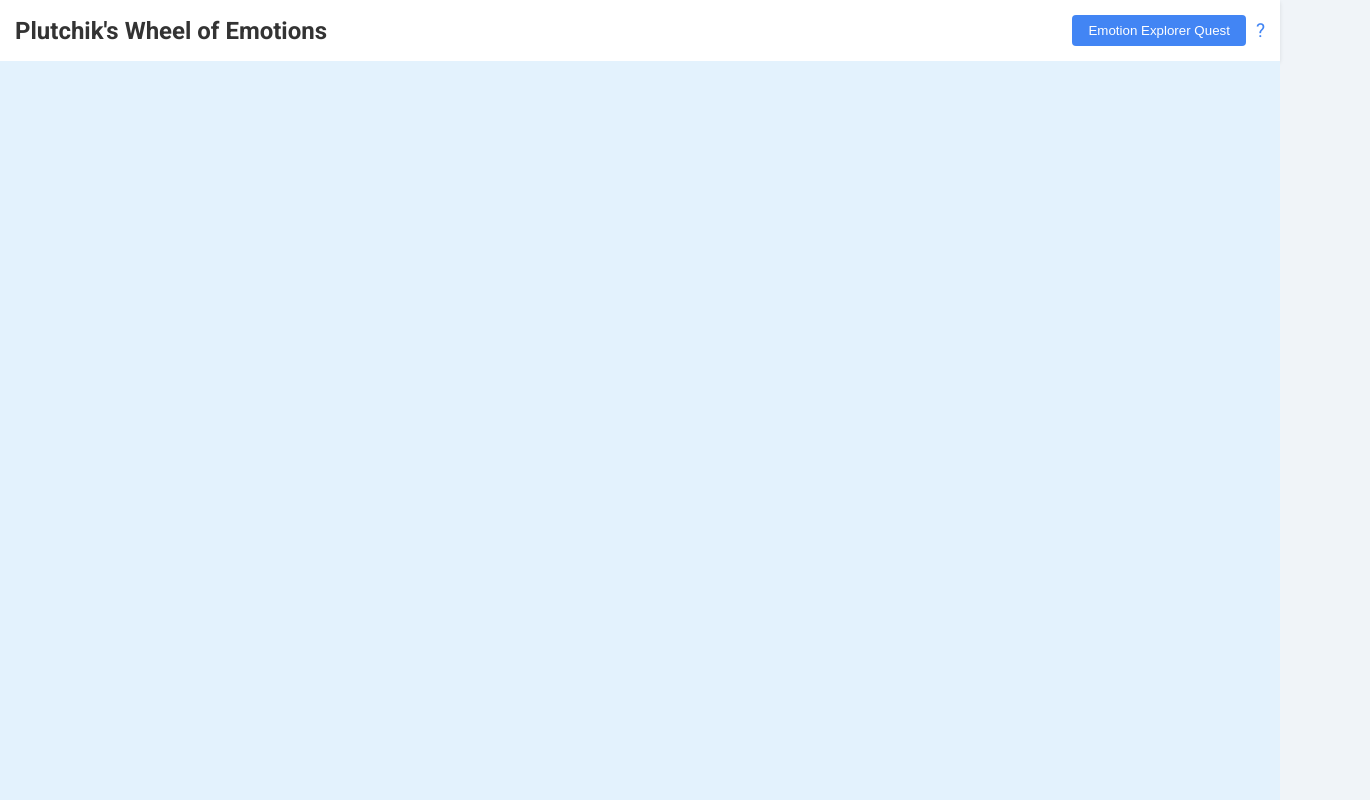
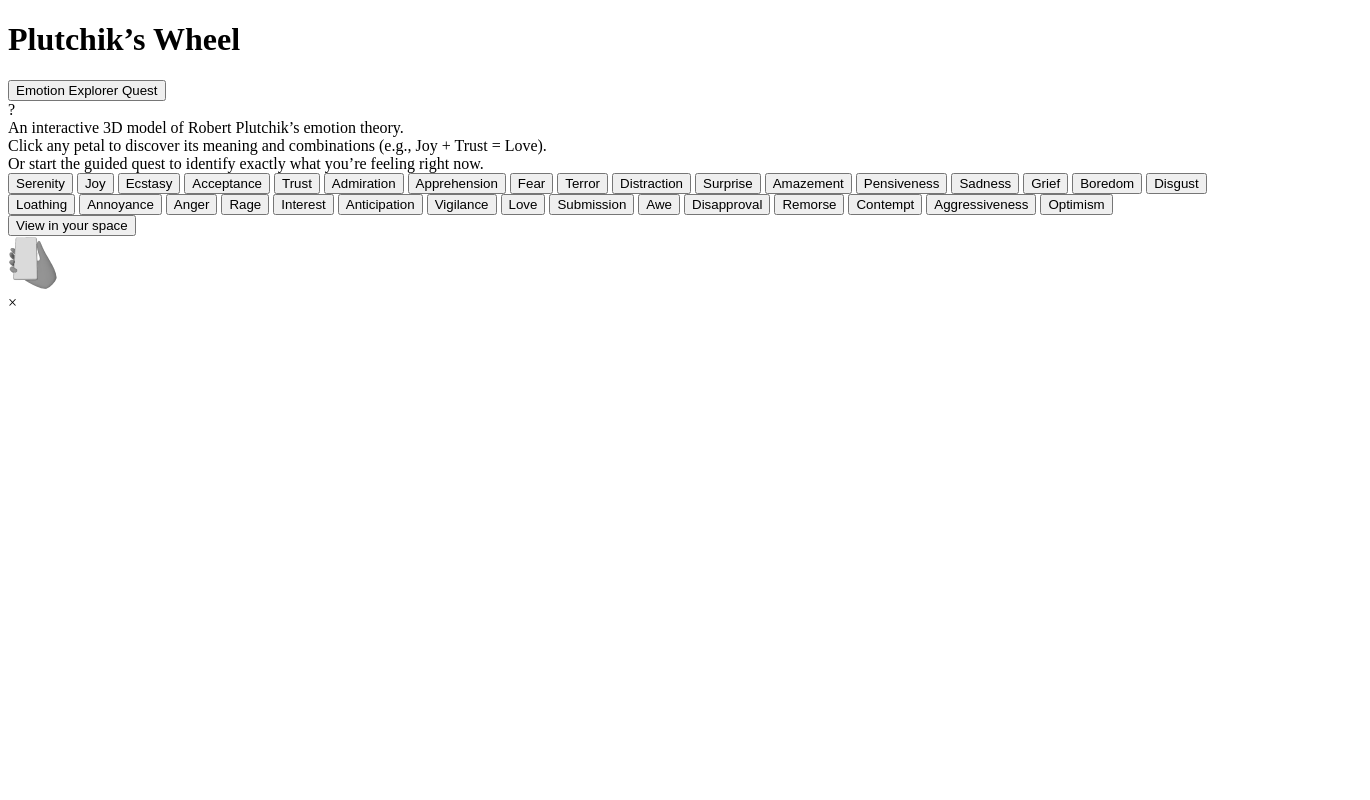
Before and after one commit to AlexTour/WheelOfEmotions, a plain HTML site: page index.html in a window 1280 px wide. Shown: the whole page, 1370 px wide, since content can reach past the window. Drawn offline with Linux system fonts and the light colour scheme; some packages are replaced by stand-ins of ours; a script that the page names is missing.

Commit message:
Update index.html

```diff
--- a/index.html
+++ b/index.html
@@ -1,89 +1,109 @@
 <!doctype html>
 <html lang="en">
   <head>
-    <title>Interactive 3D Plutchik's Wheel of Emotions</title>
-    <meta name="description" content="An interactive 3D version of Plutchik's Wheel of Emotions to help understand and explore emotional combinations.">
+    <title>Plutchik’s Wheel of Emotions</title>
     <meta charset="utf-8">
     <meta name="viewport" content="width=device-width, initial-scale=1">
-    <!-- Facebook Meta Tags -->
-    <meta property="og:url" content="https://alextour.github.io/WheelOfEmotions/">
-    <meta property="og:type" content="website">
-    <meta property="og:title" content="Interactive 3D Plutchik's Wheel of Emotions">
-    <meta property="og:description" content="An interactive 3D version of Plutchik's Wheel of Emotions to help understand and explore emotional combinations.">
-    <meta property="og:image" content="https://opengraph.b-cdn.net/production/documents/8f7bad98-1f12-4311-83ad-44f29105ec66.png?token=loRLN2B35u7p543nvgmlJwVciqaKmJwxXbsailuve9A&height=630&width=1200&expires=33242632292">
-    <!-- Twitter Meta Tags -->
-    <meta name="twitter:card" content="summary_large_image">
-    <meta property="twitter:domain" content="alextour.github.io">
-    <meta property="twitter:url" content="https://alextour.github.io/WheelOfEmotions/">
-    <meta name="twitter:title" content="Interactive 3D Plutchik's Wheel of Emotions">
-    <meta name="twitter:description" content="An interactive 3D version of Plutchik's Wheel of Emotions to help understand and explore emotional combinations.">
-    <meta name="twitter:image" content="https://opengraph.b-cdn.net/production/documents/8f7bad98-1f12-4311-83ad-44f29105ec66.png?token=loRLN2B35u7p543nvgmlJwVciqaKmJwxXbsailuve9A&height=630&width=1200&expires=33242632292">
-    <link type="text/css" href="./styles.css" rel="stylesheet"/>
-    <link href="https://fonts.googleapis.com/css2?family=Roboto:wght@400;700&display=swap" rel="stylesheet">
+    <meta name="description" content="An elegant 3D interactive exploration of Robert Plutchik’s Wheel of Emotions.">
+    <!-- Open Graph / Social -->
+    <meta property="og:title" content="Plutchik’s Wheel of Emotions">
+    <meta property="og:description" content="Discover how emotions blend. Joy + Trust = Love. Explore freely or take the guided Emotion Quest.">
+    <meta property="og:image" content="https://opengraph.b-cdn.net/production/documents/8f7bad98-1f12-4311-83ad-44f29105ec66.png">
+    <link href="https://fonts.googleapis.com/css2?family=Cormorant+Garamond:wght@400;600&family=Inter:wght@400;600&display=swap" rel="stylesheet">
   </head>
   <body>
+    <div class="background-animations"></div>
     <div class="container">
       <header>
-        <h1>Plutchik's Wheel of Emotions</h1>
+        <h1>Plutchik’s Wheel</h1>
         <div class="header-controls">
           <button id="assess-btn">Emotion Explorer Quest</button>
-          <span class="tooltip">?
-            <div class="tooltiptext">Explore how basic emotions combine to form complex ones. Click on an emotion to learn more, including its combinations. This tool helps with emotional awareness, journaling, and understanding feelings in daily life or therapy.</div>
-          </span>
+          <div class="tooltip">?
+            <div class="tooltiptext">
+              An interactive 3D model of Robert Plutchik’s emotion theory.<br>
+              Click any petal to discover its meaning and combinations (e.g., Joy + Trust = Love).<br>
+              Or start the guided quest to identify exactly what you’re feeling right now.
+            </div>
+          </div>
         </div>
       </header>
-      <!-- <model-viewer> HTML element -->
-      <model-viewer src="wheelOfEmotions.glb" id="modelviewer" ar ar-modes="scene-viewer quick-look" camera-controls auto-rotate tone-mapping="commerce" poster="poster.webp" shadow-intensity="1" environment-image="neutral">
+
+      <model-viewer src="wheelOfEmotions.glb" id="modelviewer" ar ar-modes="scene-viewer quick-look"
+        camera-controls auto-rotate tone-mapping="commerce" poster="poster.webp" shadow-intensity="1" environment-image="neutral">
+
         <button class="Hotspot" slot="hotspot-2" data-position="-0.0037902662970007352m 0.28031014278531075m -0.19386382665763127m" data-normal="0m 1m 0m" data-visibility-attribute="visible">
           <div class="HotspotAnnotation">Serenity</div>
-        </button><button class="Hotspot" slot="hotspot-3" data-position="-0.004463316422327133m 0.28031014278531075m -0.1361038842656702m" data-normal="0m 1m 0m" data-visibility-attribute="visible">
+        </button>
+        <button class="Hotspot" slot="hotspot-3" data-position="-0.004463316422327133m 0.28031014278531075m -0.1361038842656702m" data-normal="0m 1m 0m" data-visibility-attribute="visible">
           <div class="HotspotAnnotation">Joy</div>
-        </button><button class="Hotspot" slot="hotspot-4" data-position="-0.004487171984179963m 0.28031014278531075m -0.07709518431784165m" data-normal="0m 1m 0m" data-visibility-attribute="visible">
+        </button>
+        <button class="Hotspot" slot="hotspot-4" data-position="-0.004487171984179963m 0.28031014278531075m -0.07709518431784165m" data-normal="0m 1m 0m" data-visibility-attribute="visible">
           <div class="HotspotAnnotation">Ecstasy</div>
-        </button><button class="Hotspot" slot="hotspot-5" data-position="0.1347616635097515m 0.28031014278531075m -0.13722027333814693m" data-normal="0m 1m 0m" data-visibility-attribute="visible">
+        </button>
+        <button class="Hotspot" slot="hotspot-5" data-position="0.1347616635097515m 0.28031014278531075m -0.13722027333814693m" data-normal="0m 1m 0m" data-visibility-attribute="visible">
           <div class="HotspotAnnotation">Acceptance</div>
-        </button><button class="Hotspot" slot="hotspot-6" data-position="0.0928442720868158m 0.28031014278531075m -0.09542972780503114m" data-normal="0m 1m 0m" data-visibility-attribute="visible">
+        </button>
+        <button class="Hotspot" slot="hotspot-6" data-position="0.0928442720868158m 0.28031014278531075m -0.09542972780503114m" data-normal="0m 1m 0m" data-visibility-attribute="visible">
           <div class="HotspotAnnotation">Trust</div>
-        </button><button class="Hotspot" slot="hotspot-7" data-position="0.04590789463554708m 0.28031014278531075m -0.04840332911424045m" data-normal="0m 1m 0m" data-visibility-attribute="visible">
+        </button>
+        <button class="Hotspot" slot="hotspot-7" data-position="0.04590789463554708m 0.28031014278531075m -0.04840332911424045m" data-normal="0m 1m 0m" data-visibility-attribute="visible">
           <div class="HotspotAnnotation">Admiration</div>
-        </button><button class="Hotspot" slot="hotspot-8" data-position="0.19376887261596967m 0.28031014278531097m 0.001400109122615041m" data-normal="0m 1m 0m" data-visibility-attribute="visible">
+        </button>
+        <button class="Hotspot" slot="hotspot-8" data-position="0.19376887261596967m 0.28031014278531097m 0.001400109122615041m" data-normal="0m 1m 0m" data-visibility-attribute="visible">
           <div class="HotspotAnnotation">Apprehension</div>
-        </button><button class="Hotspot" slot="hotspot-9" data-position="0.1360013184392811m 0.28031014278531075m 0.0052715904365460454m" data-normal="0m 1m 0m" data-visibility-attribute="visible">
+        </button>
+        <button class="Hotspot" slot="hotspot-9" data-position="0.1360013184392811m 0.28031014278531075m 0.0052715904365460454m" data-normal="0m 1m 0m" data-visibility-attribute="visible">
           <div class="HotspotAnnotation">Fear</div>
-        </button><button class="Hotspot" slot="hotspot-10" data-position="0.07182466263329454m 0.28031014278531075m 0.0003937077553904447m" data-normal="0m 1m 0m" data-visibility-attribute="visible">
+        </button>
+        <button class="Hotspot" slot="hotspot-10" data-position="0.07182466263329454m 0.28031014278531075m 0.0003937077553904447m" data-normal="0m 1m 0m" data-visibility-attribute="visible">
           <div class="HotspotAnnotation">Terror</div>
-        </button><button class="Hotspot" slot="hotspot-11" data-position="0.1355101555258718m 0.28031014278531075m 0.1426753497421486m" data-normal="0m 1m 0m" data-visibility-attribute="visible">
+        </button>
+        <button class="Hotspot" slot="hotspot-11" data-position="0.1355101555258718m 0.28031014278531075m 0.1426753497421486m" data-normal="0m 1m 0m" data-visibility-attribute="visible">
           <div class="HotspotAnnotation">Distraction</div>
-        </button><button class="Hotspot" slot="hotspot-12" data-position="0.09730052338647319m 0.28031014278531075m 0.10325233472497887m" data-normal="0m 1m 0m" data-visibility-attribute="visible">
+        </button>
+        <button class="Hotspot" slot="hotspot-12" data-position="0.09730052338647319m 0.28031014278531075m 0.10325233472497887m" data-normal="0m 1m 0m" data-visibility-attribute="visible">
           <div class="HotspotAnnotation">Surprise</div>
-        </button><button class="Hotspot" slot="hotspot-13" data-position="0.04481820446117054m 0.28031014278531075m 0.049135406661455966m" data-normal="0m 1m 0m" data-visibility-attribute="visible">
+        </button>
+        <button class="Hotspot" slot="hotspot-13" data-position="0.04481820446117054m 0.28031014278531075m 0.049135406661455966m" data-normal="0m 1m 0m" data-visibility-attribute="visible">
           <div class="HotspotAnnotation">Amazement</div>
-        </button><button class="Hotspot" slot="hotspot-14" data-position="-0.002132778088409927m 0.2803101427853105m 0.20371787276192085m" data-normal="0m 1m 0m" data-visibility-attribute="visible">
+        </button>
+        <button class="Hotspot" slot="hotspot-14" data-position="-0.002132778088409927m 0.2803101427853105m 0.20371787276192085m" data-normal="0m 1m 0m" data-visibility-attribute="visible">
           <div class="HotspotAnnotation">Pensiveness</div>
-        </button><button class="Hotspot" slot="hotspot-15" data-position="-0.003192237283837954m 0.28031014278531097m 0.14512551128844972m" data-normal="0m 1m 0m" data-visibility-attribute="visible">
+        </button>
+        <button class="Hotspot" slot="hotspot-15" data-position="-0.003192237283837954m 0.28031014278531097m 0.14512551128844972m" data-normal="0m 1m 0m" data-visibility-attribute="visible">
           <div class="HotspotAnnotation">Sadness</div>
-        </button><button class="Hotspot" slot="hotspot-16" data-position="-0.00489166603291341m 0.28031014278531075m 0.07775607137275892m" data-normal="0m 1m 0m" data-visibility-attribute="visible">
+        </button>
+        <button class="Hotspot" slot="hotspot-16" data-position="-0.00489166603291341m 0.28031014278531075m 0.07775607137275892m" data-normal="0m 1m 0m" data-visibility-attribute="visible">
           <div class="HotspotAnnotation">Grief</div>
-        </button><button class="Hotspot" slot="hotspot-17" data-position="-0.14141964596470202m 0.28031014278531075m 0.14014739948695507m" data-normal="0m 1m 0m" data-visibility-attribute="visible">
+        </button>
+        <button class="Hotspot" slot="hotspot-17" data-position="-0.14141964596470202m 0.28031014278531075m 0.14014739948695507m" data-normal="0m 1m 0m" data-visibility-attribute="visible">
           <div class="HotspotAnnotation">Boredom</div>
-        </button><button class="Hotspot" slot="hotspot-18" data-position="-0.10384388693622255m 0.28031014278531075m 0.10249320321543633m" data-normal="0m 1m 0m" data-visibility-attribute="visible">
+        </button>
+        <button class="Hotspot" slot="hotspot-18" data-position="-0.10384388693622255m 0.28031014278531075m 0.10249320321543633m" data-normal="0m 1m 0m" data-visibility-attribute="visible">
           <div class="HotspotAnnotation">Disgust</div>
-        </button><button class="Hotspot" slot="hotspot-19" data-position="-0.05432239862551169m 0.28031014278531075m 0.05372686492028951m" data-normal="0m 1m 0m" data-visibility-attribute="visible">
+        </button>
+        <button class="Hotspot" slot="hotspot-19" data-position="-0.05432239862551169m 0.28031014278531075m 0.05372686492028951m" data-normal="0m 1m 0m" data-visibility-attribute="visible">
           <div class="HotspotAnnotation">Loathing</div>
-        </button><button class="Hotspot" slot="hotspot-20" data-position="-0.20181102649874963m 0.28031014278531075m 0.00301433699237251m" data-normal="0m 1m 0m" data-visibility-attribute="visible">
+        </button>
+        <button class="Hotspot" slot="hotspot-20" data-position="-0.20181102649874963m 0.28031014278531075m 0.00301433699237251m" data-normal="0m 1m 0m" data-visibility-attribute="visible">
           <div class="HotspotAnnotation">Annoyance</div>
-        </button><button class="Hotspot" slot="hotspot-21" data-position="-0.1447067864910205m 0.28031014278531075m 0.0032671183443361944m" data-normal="0m 1m 0m" data-visibility-attribute="visible">
+        </button>
+        <button class="Hotspot" slot="hotspot-21" data-position="-0.1447067864910205m 0.28031014278531075m 0.0032671183443361944m" data-normal="0m 1m 0m" data-visibility-attribute="visible">
           <div class="HotspotAnnotation">Anger</div>
-        </button><button class="Hotspot" slot="hotspot-22" data-position="-0.07768731035390136m 0.28031014278531075m 0.0038681433495946m" data-normal="0m 1m 0m" data-visibility-attribute="visible">
+        </button>
+        <button class="Hotspot" slot="hotspot-22" data-position="-0.07768731035390136m 0.28031014278531075m 0.0038681433495946m" data-normal="0m 1m 0m" data-visibility-attribute="visible">
           <div class="HotspotAnnotation">Rage</div>
-        </button><button class="Hotspot" slot="hotspot-23" data-position="-0.1421535255131428m 0.28031014278531075m -0.13673714479833585m" data-normal="0m 1m 0m" data-visibility-attribute="visible">
+        </button>
+        <button class="Hotspot" slot="hotspot-23" data-position="-0.1421535255131428m 0.28031014278531075m -0.13673714479833585m" data-normal="0m 1m 0m" data-visibility-attribute="visible">
           <div class="HotspotAnnotation">Interest</div>
-        </button><button class="Hotspot" slot="hotspot-24" data-position="-0.10223723422513581m 0.28031014278531075m -0.09712443502379511m" data-normal="0m 1m 0m" data-visibility-attribute="visible">
+        </button>
+        <button class="Hotspot" slot="hotspot-24" data-position="-0.10223723422513581m 0.28031014278531075m -0.09712443502379511m" data-normal="0m 1m 0m" data-visibility-attribute="visible">
           <div class="HotspotAnnotation">Anticipation</div>
-        </button><button class="Hotspot" slot="hotspot-26" data-position="-0.05769734040704695m 0.28031014278531075m -0.05073005735268052m" data-normal="0m 1m 0m" data-visibility-attribute="visible">
+        </button>
+        <button class="Hotspot" slot="hotspot-26" data-position="-0.05769734040704695m 0.28031014278531075m -0.05073005735268052m" data-normal="0m 1m 0m" data-visibility-attribute="visible">
           <div class="HotspotAnnotation">Vigilance</div>
         </button>
-        <!-- Added hotspots for primary dyads -->
+        <!-- Dyads -->
         <button class="Hotspot dyad" slot="hotspot-love" data-position="0.050110808773019086m 0.28031014278531075m -0.13127643248219706m" data-normal="0m 1m 0m" data-visibility-attribute="visible">
           <div class="HotspotAnnotation">Love</div>
         </button>
@@ -126,11 +146,42 @@
         </div>
       </div>
     </div>
-    <!-- Loads <model-viewer> for browsers: -->
     <script type="module" src="https://ajax.googleapis.com/ajax/libs/model-viewer/3.4.0/model-viewer.min.js"></script>
     <script type="module">
       const emotionData = {
-        // ... (same as before)
+        'Serenity': { desc: 'Serenity is a mild form of joy, bringing peace and tranquility.', primary: 'Joy' },
+        'Joy': { desc: 'Joy is a positive emotion of happiness and contentment.', combinations: {'Trust': 'Love', 'Anticipation': 'Optimism', 'Fear': 'Guilt', 'Surprise': 'Delight', 'Sadness': 'Bittersweetness', 'Anger': 'Pride'} },
+        'Ecstasy': { desc: 'Ecstasy is an intense form of joy, overwhelming happiness.', primary: 'Joy' },
+        'Acceptance': { desc: 'Acceptance is a mild form of trust, openness to others.', primary: 'Trust' },
+        'Trust': { desc: 'Trust is confidence in others, forming bonds.', combinations: {'Joy': 'Love', 'Fear': 'Submission', 'Surprise': 'Curiosity', 'Sadness': 'Sentimentality', 'Anticipation': 'Hope', 'Disgust': 'Ambivalence'} },
+        'Admiration': { desc: 'Admiration is an intense form of trust, deep respect.', primary: 'Trust' },
+        'Apprehension': { desc: 'Apprehension is a mild form of fear, cautious worry.', primary: 'Fear' },
+        'Fear': { desc: 'Fear is a response to perceived threat, for protection.', combinations: {'Trust': 'Submission', 'Joy': 'Guilt', 'Surprise': 'Awe', 'Sadness': 'Despair', 'Disgust': 'Shame', 'Anger': 'Frozenness', 'Anticipation': 'Anxiety'} },
+        'Terror': { desc: 'Terror is an intense form of fear, extreme dread.', primary: 'Fear' },
+        'Distraction': { desc: 'Distraction is a mild form of surprise, mild startle.', primary: 'Surprise' },
+        'Surprise': { desc: 'Surprise is reaction to unexpected events.', combinations: {'Fear': 'Awe', 'Joy': 'Delight', 'Trust': 'Curiosity', 'Sadness': 'Disapproval', 'Disgust': 'Unbelief', 'Anger': 'Outrage', 'Anticipation': 'Confusion'} },
+        'Amazement': { desc: 'Amazement is an intense form of surprise, wonder.', primary: 'Surprise' },
+        'Pensiveness': { desc: 'Pensiveness is a mild form of sadness, reflective melancholy.', primary: 'Sadness' },
+        'Sadness': { desc: 'Sadness is response to loss or disappointment.', combinations: {'Surprise': 'Disapproval', 'Joy': 'Bittersweetness', 'Trust': 'Sentimentality', 'Fear': 'Despair', 'Disgust': 'Remorse', 'Anger': 'Envy', 'Anticipation': 'Pessimism'} },
+        'Grief': { desc: 'Grief is an intense form of sadness, deep sorrow.', primary: 'Sadness' },
+        'Boredom': { desc: 'Boredom is a mild form of disgust, lack of interest.', primary: 'Disgust' },
+        'Disgust': { desc: 'Disgust is aversion to something offensive.', combinations: {'Sadness': 'Remorse', 'Trust': 'Ambivalence', 'Fear': 'Shame', 'Surprise': 'Unbelief', 'Anger': 'Contempt', 'Anticipation': 'Cynicism'} },
+        'Loathing': { desc: 'Loathing is an intense form of disgust, strong hatred.', primary: 'Disgust' },
+        'Annoyance': { desc: 'Annoyance is a mild form of anger, irritation.', primary: 'Anger' },
+        'Anger': { desc: 'Anger is response to perceived injustice or threat.', combinations: {'Disgust': 'Contempt', 'Fear': 'Frozenness', 'Joy': 'Pride', 'Surprise': 'Outrage', 'Sadness': 'Envy', 'Anticipation': 'Aggressiveness'} },
+        'Rage': { desc: 'Rage is an intense form of anger, furious outrage.', primary: 'Anger' },
+        'Interest': { desc: 'Interest is a mild form of anticipation, curiosity.', primary: 'Anticipation' },
+        'Anticipation': { desc: 'Anticipation is looking forward to future events.', combinations: {'Anger': 'Aggressiveness', 'Joy': 'Optimism', 'Trust': 'Hope', 'Fear': 'Anxiety', 'Surprise': 'Confusion', 'Sadness': 'Pessimism', 'Disgust': 'Cynicism'} },
+        'Vigilance': { desc: 'Vigilance is an intense form of anticipation, alertness.', primary: 'Anticipation' },
+        // Dyads
+        'Love': { desc: 'Love combines joy and trust, leading to affection and bonding.' },
+        'Submission': { desc: 'Submission combines trust and fear, resulting in compliance.' },
+        'Awe': { desc: 'Awe combines fear and surprise, inspiring wonder and respect.' },
+        'Disapproval': { desc: 'Disapproval combines surprise and sadness, expressing disagreement.' },
+        'Remorse': { desc: 'Remorse combines sadness and disgust, feeling regret.' },
+        'Contempt': { desc: 'Contempt combines disgust and anger, showing disdain.' },
+        'Aggressiveness': { desc: 'Aggressiveness combines anger and anticipation, driving action.' },
+        'Optimism': { desc: 'Optimism combines anticipation and joy, hopeful expectation.' }
       };
 
       const primaries = ['Joy', 'Trust', 'Fear', 'Surprise', 'Sadness', 'Disgust', 'Anger', 'Anticipation'];
@@ -210,6 +261,7 @@
         let html = '';
         if (step === 1) {
           html = `<h2>Step 1: Take a Breath</h2>
+                  <div class="breath-animation"></div>
                   <p>Take a deep breath and notice what you're feeling right now.</p>
                   <button onclick="showStep(2)">Next</button>`;
         } else if (step === 2) {
```
Lines whose indentation alone changed are shown as unchanged.
